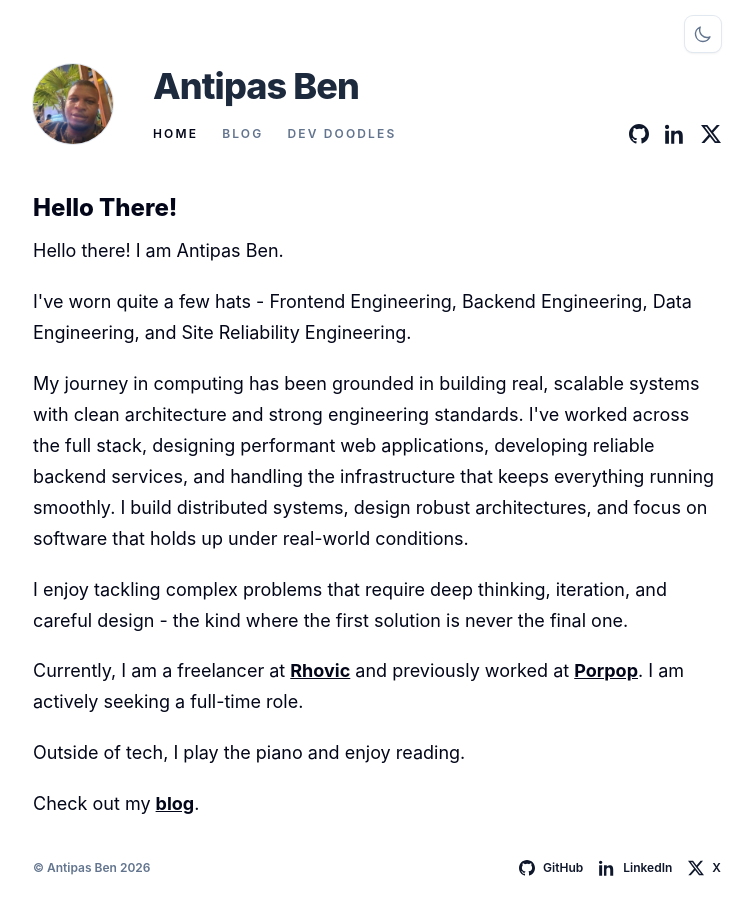
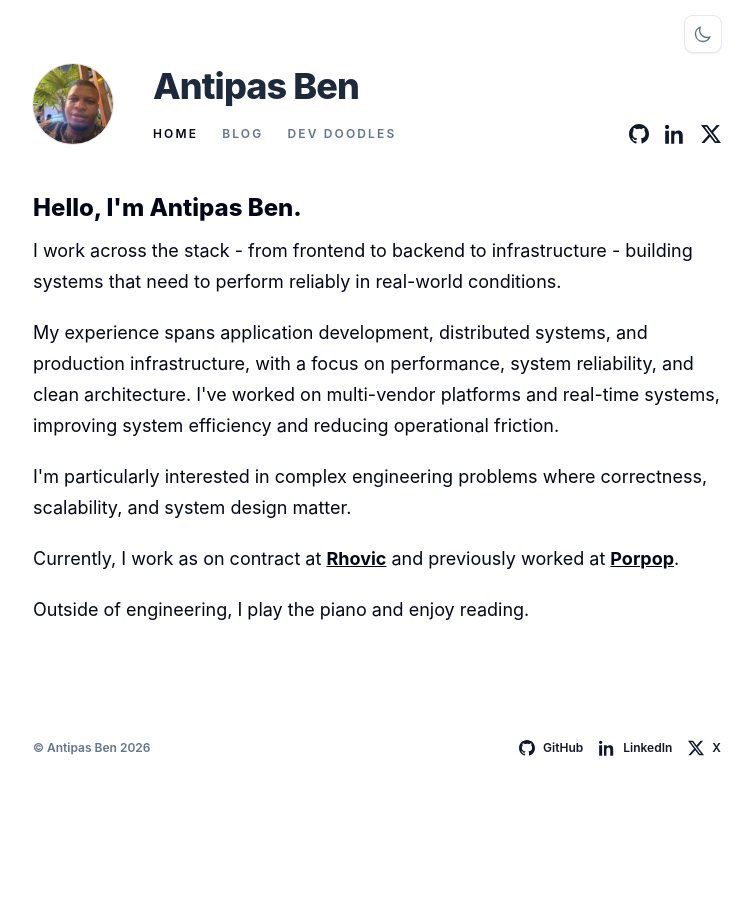
Before and after one commit to AntipasBen23/my-portfolio, a Next.js app: page / in a window 1280 px wide. Shown: the top 914 px of the page, without its empty margins (263-1016 px from the left). After the commit the page ends 800 px from the top, so only its background shows below. Built offline with nearby package versions, Linux system fonts and the light colour scheme.

Commit message:
Refresh homepage introduction copy

```diff
--- a/src/app/page.tsx
+++ b/src/app/page.tsx
@@ -1,5 +1,3 @@
-import Link from "next/link";
-
 import { siteConfig } from "@/data/site";
 
 export default function HomePage() {
@@ -15,9 +13,8 @@ export default function HomePage() {
         <p>{siteConfig.intro[0]}</p>
         <p>{siteConfig.intro[1]}</p>
         <p>{siteConfig.intro[2]}</p>
-        <p>{siteConfig.intro[3]}</p>
         <p>
-          Currently, I am a freelancer at{" "}
+          Currently, I work as on contract at{" "}
           <a href={siteConfig.experienceLinks[0].href}>
             {siteConfig.experienceLinks[0].label}
           </a>{" "}
@@ -25,12 +22,9 @@ export default function HomePage() {
           <a href={siteConfig.experienceLinks[1].href}>
             {siteConfig.experienceLinks[1].label}
           </a>
-          . I am actively seeking a full-time role.
+          .
         </p>
-        <p>{siteConfig.intro[5]}</p>
-        <p>
-          Check out my <Link href="/posts">blog</Link>.
-        </p>
+        <p>{siteConfig.intro[4]}</p>
       </section>
     </article>
   );
--- a/src/data/site.ts
+++ b/src/data/site.ts
@@ -57,14 +57,13 @@ export const siteConfig = {
   title: "Antipas Ben",
   description:
     "Antipas Ben is a full-stack engineer building scalable systems across frontend, backend, data, and reliability.",
-  introTitle: "Hello There!",
+  introTitle: "Hello, I'm Antipas Ben.",
   intro: [
-    "Hello there! I am Antipas Ben.",
-    "I've worn quite a few hats - Frontend Engineering, Backend Engineering, Data Engineering, and Site Reliability Engineering.",
-    "My journey in computing has been grounded in building real, scalable systems with clean architecture and strong engineering standards. I've worked across the full stack, designing performant web applications, developing reliable backend services, and handling the infrastructure that keeps everything running smoothly. I build distributed systems, design robust architectures, and focus on software that holds up under real-world conditions.",
-    "I enjoy tackling complex problems that require deep thinking, iteration, and careful design - the kind where the first solution is never the final one.",
-    "Currently, I am a freelancer at Rhovic and previously worked full-time at Porpop. I am actively seeking a full-time role.",
-    "Outside of tech, I play the piano and enjoy reading.",
+    "I work across the stack - from frontend to backend to infrastructure - building systems that need to perform reliably in real-world conditions.",
+    "My experience spans application development, distributed systems, and production infrastructure, with a focus on performance, system reliability, and clean architecture. I've worked on multi-vendor platforms and real-time systems, improving system efficiency and reducing operational friction.",
+    "I'm particularly interested in complex engineering problems where correctness, scalability, and system design matter.",
+    "Currently, I work as on contract at Rhovic and previously worked at Porpop.",
+    "Outside of engineering, I play the piano and enjoy reading.",
   ],
   experienceLinks: [
     {
```
